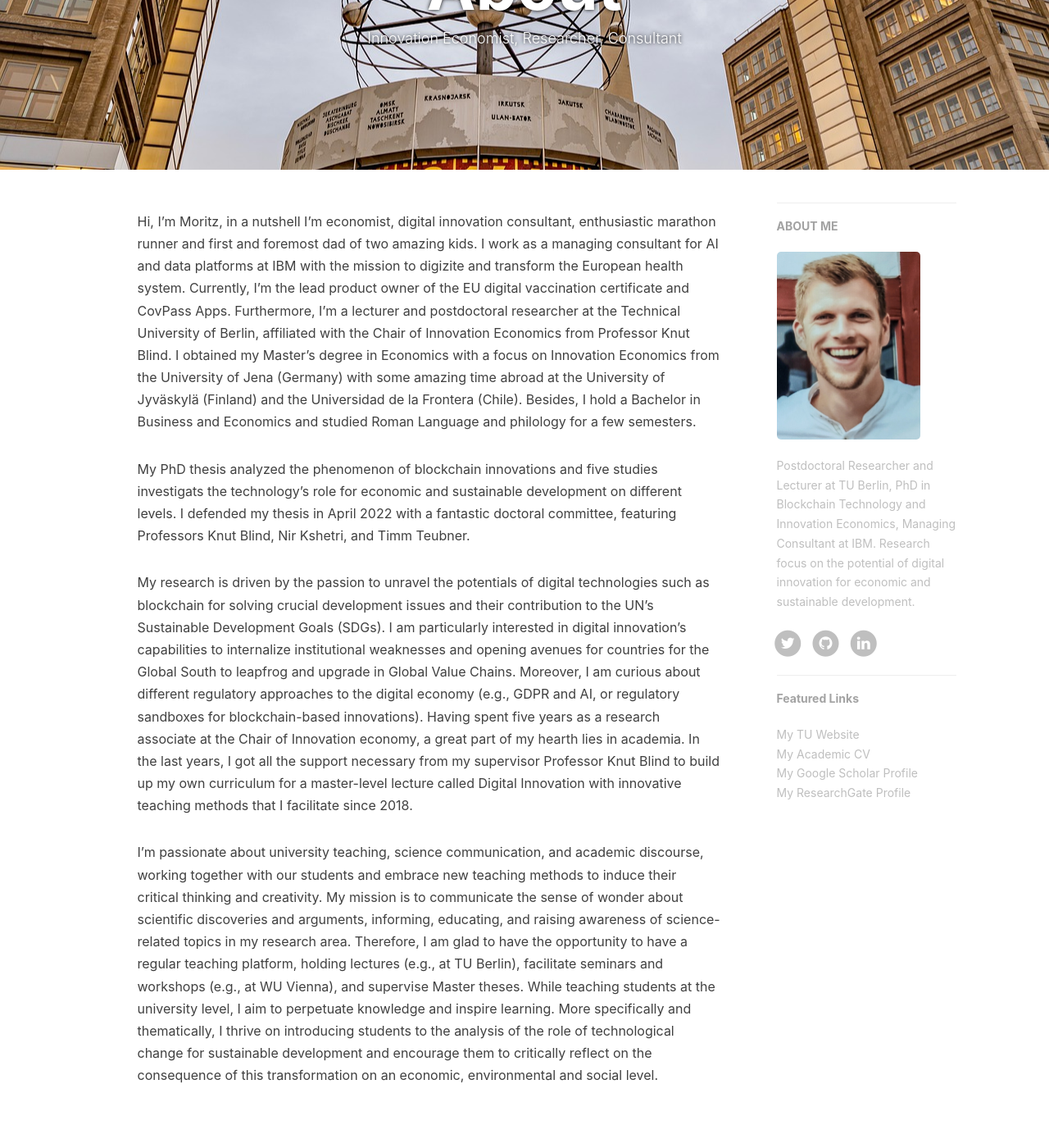
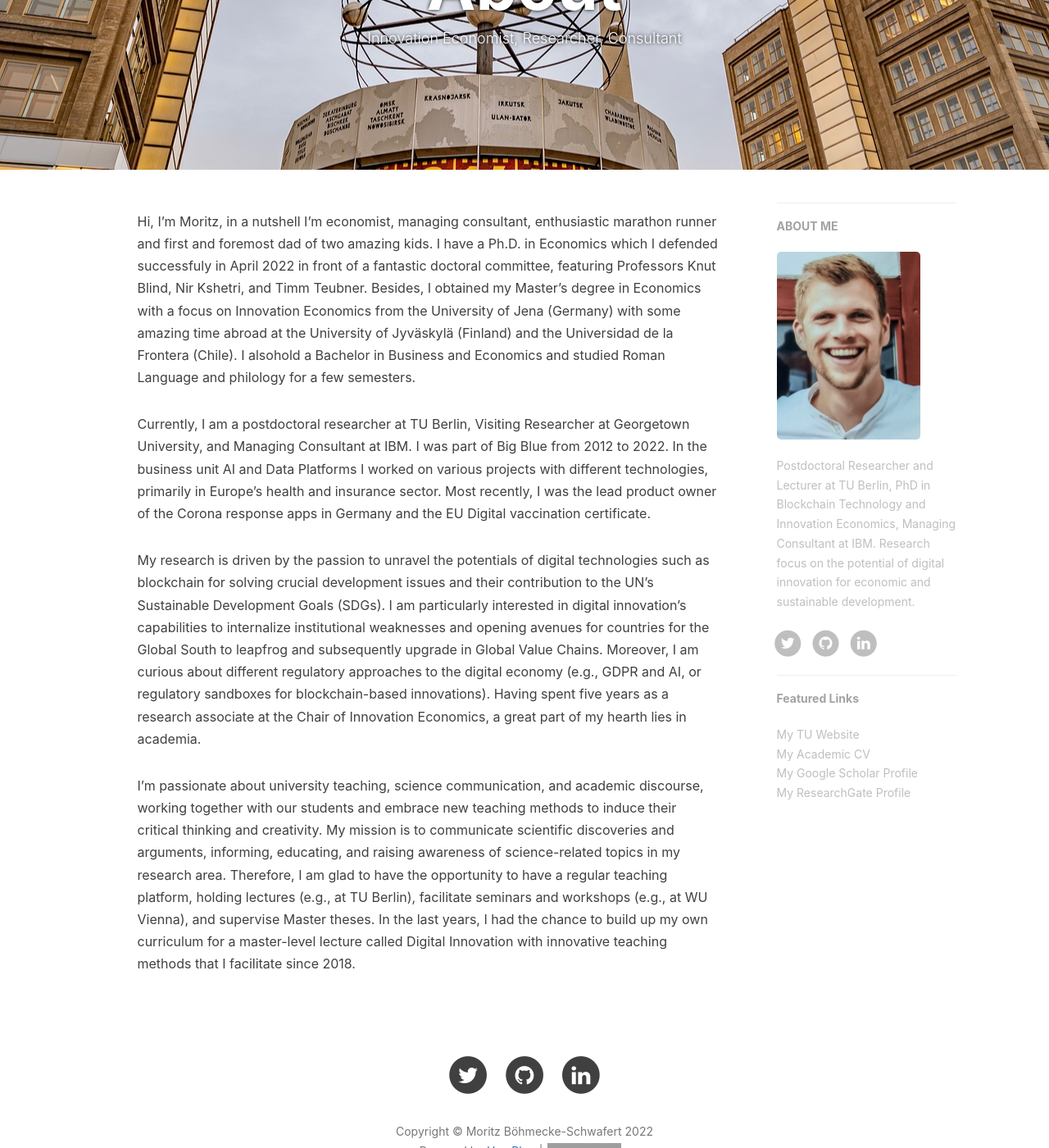
Before and after one commit to MoritzBS/MoritzBS.github.io, a Jekyll site: the page built from about.html, in a window 1280 px wide and 1400 px high, scrolled down 211 px. Shown: the whole window at 82% size. Built offline with Jekyll 4.4.1, drawn with Linux system fonts in a browser that asks for light colours; nearby versions of some CDN libraries; comment, search, counter and statistics services are not loaded; grey boxes are pictures that could not be loaded.

Commit message:
Update en.md

```diff
--- a/_includes/about/en.md
+++ b/_includes/about/en.md
@@ -1,7 +1,8 @@
-Hi, I'm Moritz, in a nutshell I'm economist, digital innovation consultant, enthusiastic marathon runner and first and foremost dad of two amazing kids. I work as a managing consultant for AI and data platforms at IBM with the mission to digizite and transform the European health system. Currently, I'm the lead product owner of the EU digital vaccination certificate and CovPass Apps. Furthermore, I'm a lecturer and postdoctoral researcher at the Technical University of Berlin, affiliated with the Chair of Innovation Economics from Professor Knut Blind. I obtained my Master's degree in Economics with a focus on Innovation Economics from the University of Jena (Germany) with some amazing time abroad at the University of Jyväskylä (Finland) and the Universidad de la Frontera (Chile). Besides, I hold a Bachelor in Business and Economics and studied Roman Language and philology for a few semesters.
+Hi, I'm Moritz, in a nutshell I'm economist, managing consultant, enthusiastic marathon runner and first and foremost dad of two amazing kids. I have a Ph.D. in Economics which I defended successfuly in April 2022 in front of a fantastic doctoral committee, featuring Professors Knut Blind, Nir Kshetri, and Timm Teubner. Besides, I obtained my Master's degree in Economics with a focus on Innovation Economics from the University of Jena (Germany) with some amazing time abroad at the University of Jyväskylä (Finland) and the Universidad de la Frontera (Chile). I alsohold a Bachelor in Business and Economics and studied Roman Language and philology for a few semesters.
 
-My PhD thesis analyzed the phenomenon of blockchain innovations and five studies investigats the technology's role for economic and sustainable development on different levels. I defended my thesis in April 2022 with a fantastic doctoral committee, featuring Professors Knut Blind, Nir Kshetri, and Timm Teubner.
+Currently, I am a postdoctoral researcher at TU Berlin, Visiting Researcher at Georgetown University, and Managing Consultant at IBM.
+I was part of Big Blue from 2012 to 2022. In the business unit AI and Data Platforms I worked on various projects with different technologies, primarily in Europe's health and insurance sector. Most recently, I was the lead product owner of the Corona response apps in Germany and the EU Digital vaccination certificate.
 
-My research is driven by the passion to unravel the potentials of digital technologies such as blockchain for solving crucial development issues and their contribution to the UN's Sustainable Development Goals (SDGs). I am particularly interested in digital innovation's capabilities to internalize institutional weaknesses and opening avenues for countries for the Global South to leapfrog and upgrade in Global Value Chains. Moreover, I am curious about different regulatory approaches to the digital economy (e.g., GDPR and AI, or regulatory sandboxes for blockchain-based innovations).  Having spent five years as a research associate at the Chair of Innovation economy, a great part of my hearth lies in academia. In the last years, I got all the support necessary from my supervisor Professor Knut Blind to build up my own curriculum for a master-level lecture called Digital Innovation with innovative teaching methods that I facilitate since 2018.
+My research is driven by the passion to unravel the potentials of digital technologies such as blockchain for solving crucial development issues and their contribution to the UN's Sustainable Development Goals (SDGs). I am particularly interested in digital innovation's capabilities to internalize institutional weaknesses and opening avenues for countries for the Global South to leapfrog and subsequently upgrade in Global Value Chains. Moreover, I am curious about different regulatory approaches to the digital economy (e.g., GDPR and AI, or regulatory sandboxes for blockchain-based innovations).  Having spent five years as a research associate at the Chair of Innovation Economics, a great part of my hearth lies in academia.
 
-I'm passionate about university teaching, science communication, and academic discourse, working together with our students and embrace new teaching methods to induce their critical thinking and creativity. My mission is to communicate the sense of wonder about scientific discoveries and arguments, informing, educating, and raising awareness of science-related topics in my research area. Therefore, I am glad to have the opportunity to have a regular teaching platform, holding lectures (e.g., at TU Berlin), facilitate seminars and workshops (e.g., at WU Vienna), and supervise Master theses. While teaching students at the university level, I aim to perpetuate knowledge and inspire learning. More specifically and thematically, I thrive on introducing students to the analysis of the role of technological change for sustainable development and encourage them to critically reflect on the consequence of this transformation on an economic, environmental and social level.
+I'm passionate about university teaching, science communication, and academic discourse, working together with our students and embrace new teaching methods to induce their critical thinking and creativity. My mission is to communicate scientific discoveries and arguments, informing, educating, and raising awareness of science-related topics in my research area. Therefore, I am glad to have the opportunity to have a regular teaching platform, holding lectures (e.g., at TU Berlin), facilitate seminars and workshops (e.g., at WU Vienna), and supervise Master theses. In the last years, I had the chance to build up my own curriculum for a master-level lecture called Digital Innovation with innovative teaching methods that I facilitate since 2018.
```
